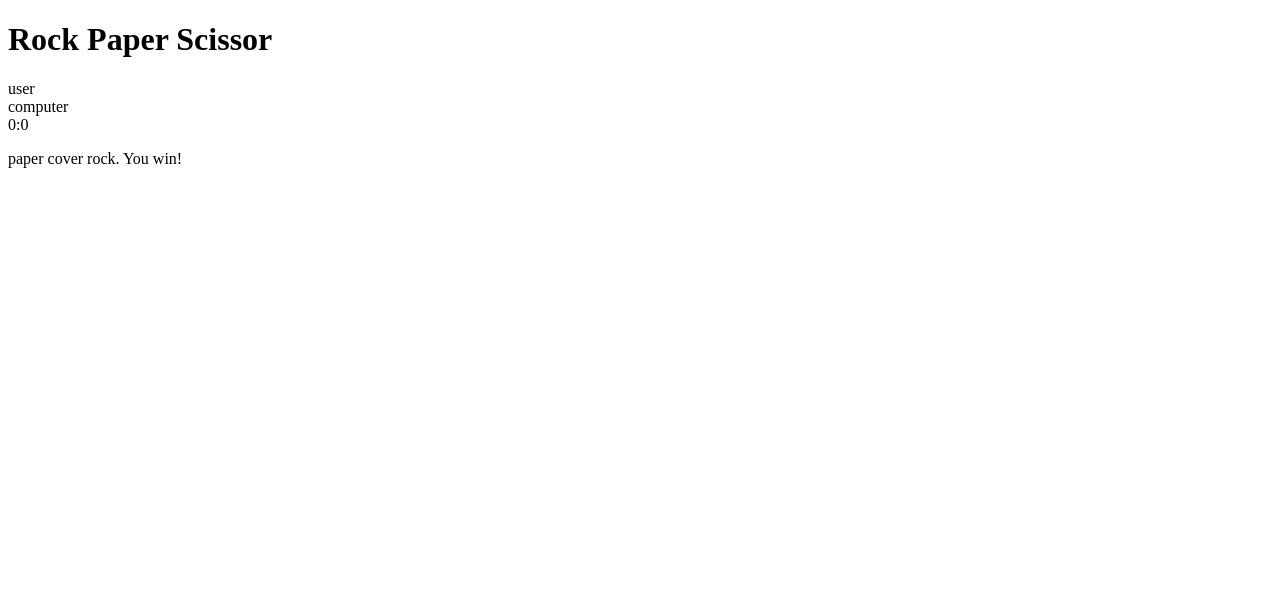
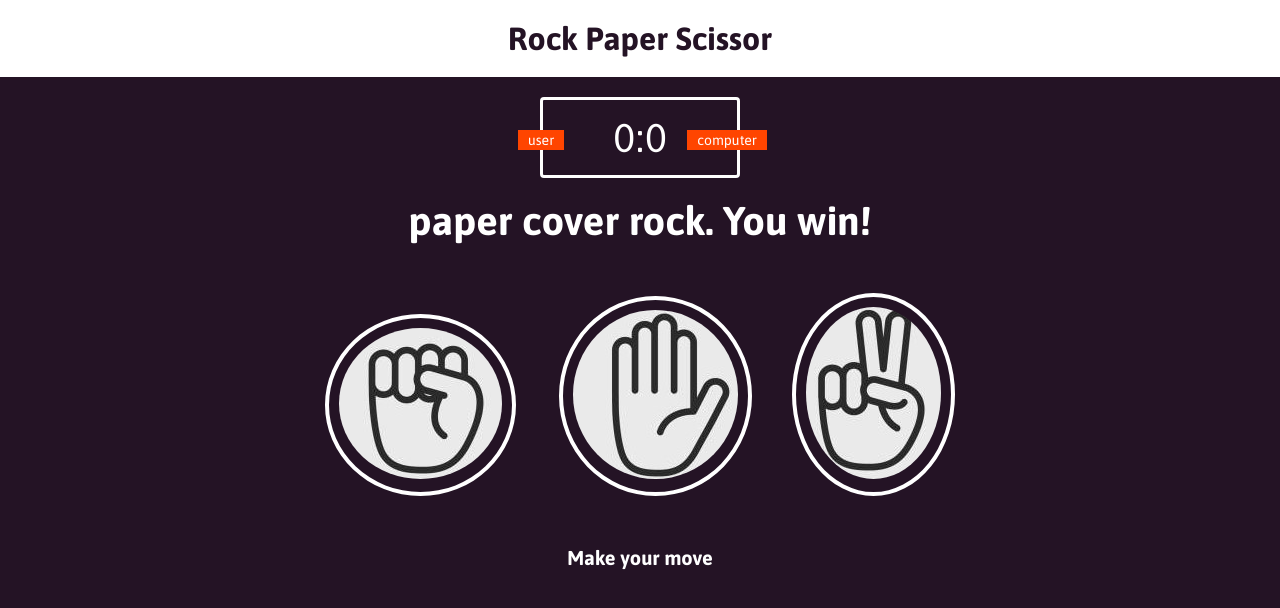
Before and after one commit to stevomusembi/Project2, a plain HTML site: page index.html in a window 1280 px wide. Drawn offline with Linux system fonts and the light colour scheme.

Commit message:
updated the css of the project

```diff
--- a/index.html
+++ b/index.html
@@ -4,6 +4,7 @@
     <meta charset="UTF-8">
     <meta http-equiv="X-UA-Compatible" content="IE=edge">
     <meta name="viewport" content="width=device-width, initial-scale=1.0">
+    <link rel="stylesheet" href="styles.css">
     <title>Rock Paper Scissor Game</title>
 </head>
 <body>
@@ -21,13 +22,14 @@
 </div>
 <div class="choices">
     <div class="choice">
-        <img src="">
+        <img src="images/rock.jpg" alt="rock">
     </div>
     <div class="choice">
-        <img src="">
+        <img src="images/paper.jpg" alt="paper">
     </div><div class="choice">
-        <img src="">
+        <img src="images/scissor.jpg" alt="scissor">
     </div>
 </div>
+<p id="action-message"> Make your move </p>
 </body>
 </html>
--- /dev/null
+++ b/styles.css
@@ -0,0 +1,85 @@
+@import url('https://fonts.googleapis.com/css2?family=Asap:wght@400;500;700&display=swap');
+*{
+    margin: 0 ;
+    padding: 0;
+    box-sizing: border-box;
+    font-family: Asap, sanserif;
+
+}
+body{
+    background-color: #241325;
+}
+header{
+    background: white;
+    padding: 20px;
+}
+header >h1{
+    color: #241325;
+    text-align: center;
+    font-family: Asap, sanserif;
+}
+.score-board{
+    position: relative;
+    margin: 20px auto;
+    border: 3px solid white;
+    color: white;
+    border-radius: 4px;
+    font-size: 40px;
+    text-align: center;
+    width: 200px;
+    padding: 15px 20px;
+
+}
+.badge{
+    background: orangered;
+    color: white;
+    font-size: 14px;
+    padding: 2px 10px;
+}
+#user-label{
+    position: absolute;
+    top: 30px;
+    left: -25px;
+}
+#computer-label{
+    position: absolute;
+    top: 30px;
+    right: -30px;
+}
+.result{
+    font-size: 40px;
+    color: white;
+}
+.result>p{
+    text-align: center;
+    font-weight: bold;
+}
+.choices{
+    text-align: center;
+    margin: 50px 0;
+}
+.choice{
+    display:inline-block;
+    padding: 10px;
+    margin: 0 20px;
+    border: 4px solid white;
+    border-radius: 50%;
+    transition: all 0.3s ease;
+}
+.choice>img{
+    width: auto;
+    height: auto;
+    border-radius: 50%;
+
+}
+.choice:hover{
+    cursor: pointer;
+    background:#6a376d;
+
+}
+#action-message{
+    text-align: center;
+    color: white;
+    font-weight: bold;
+    font-size: 20px;
+}
```
Also changed, not shown: images/paper.jpg (added), images/rock.jpg (added), images/scissor.jpg (added), 1 other file.
